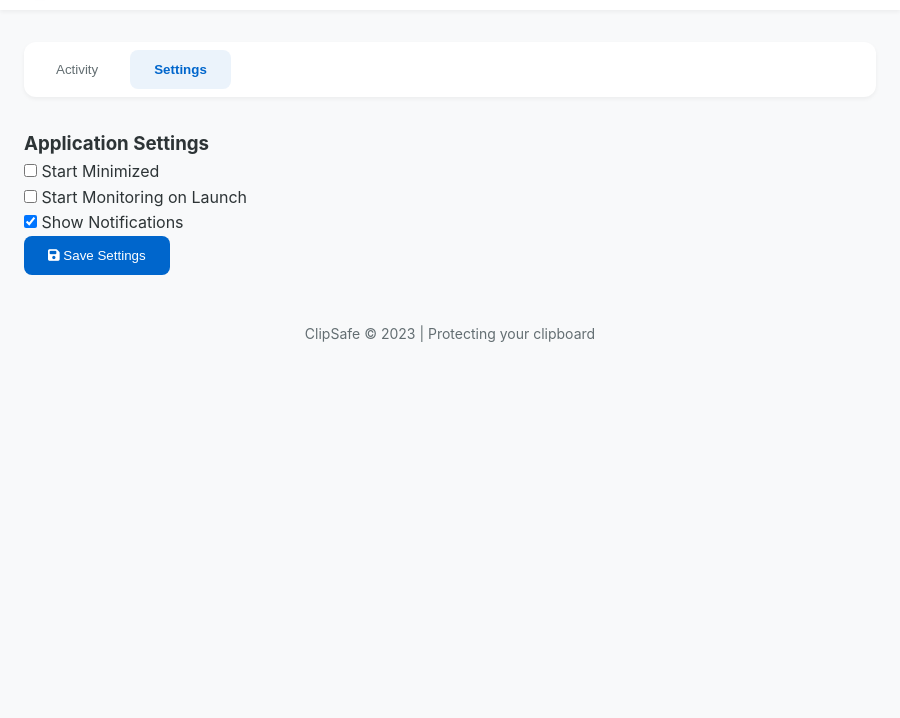
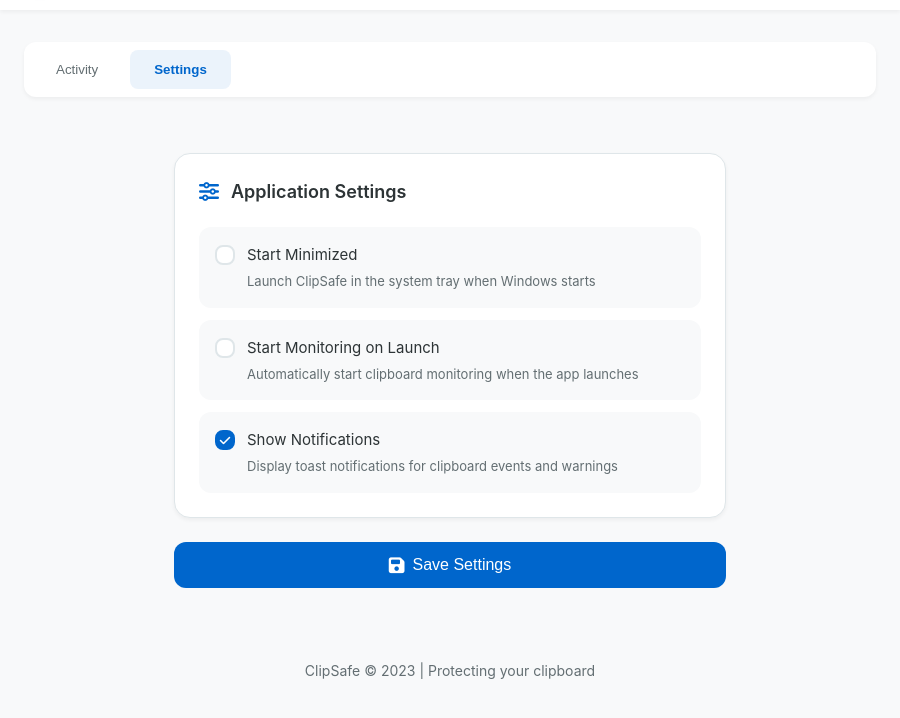
Before and after one commit to swymbnsl/ClipSafe, an Electron app: page index.html in a window 900 px wide. Both pictures are taken after a click on the button "Settings". Shown: the part 60-778 px from the top of the page. Drawn offline with Linux system fonts and the light colour scheme.

Commit message:
Settings tab update

```diff
--- a/index.html
+++ b/index.html
@@ -47,24 +47,35 @@
           <div id="settings" class="tab-pane">
             <div class="settings-container">
               <div class="setting-group">
-                <h3>Application Settings</h3>
+                <h3><i class="fas fa-sliders"></i> Application Settings</h3>
                 <div class="setting-item">
                   <label>
                     <input type="checkbox" id="start-minimized" />
-                    Start Minimized
+                    <span>Start Minimized</span>
                   </label>
+                  <div class="description">
+                    Launch ClipSafe in the system tray when Windows starts
+                  </div>
                 </div>
                 <div class="setting-item">
                   <label>
                     <input type="checkbox" id="start-monitoring" />
-                    Start Monitoring on Launch
+                    <span>Start Monitoring on Launch</span>
                   </label>
+                  <div class="description">
+                    Automatically start clipboard monitoring when the app
+                    launches
+                  </div>
                 </div>
                 <div class="setting-item">
                   <label>
                     <input type="checkbox" id="show-notifications" checked />
-                    Show Notifications
+                    <span>Show Notifications</span>
                   </label>
+                  <div class="description">
+                    Display toast notifications for clipboard events and
+                    warnings
+                  </div>
                 </div>
               </div>
 
--- a/styles.css
+++ b/styles.css
@@ -370,6 +370,139 @@
   word-break: break-all;
 }
 
+/* Settings Tab */
+.settings-container {
+  max-width: 600px;
+  margin: 0 auto;
+  padding: 24px;
+}
+
+.setting-group {
+  background: var(--card-bg);
+  border-radius: var(--radius-lg);
+  padding: 24px;
+  margin-bottom: 24px;
+  border: 1px solid var(--border-color);
+  box-shadow: var(--shadow-sm);
+}
+
+.setting-group h3 {
+  color: var(--text-color);
+  font-size: 18px;
+  font-weight: 600;
+  margin-bottom: 20px;
+  display: flex;
+  align-items: center;
+  gap: 12px;
+}
+
+.setting-group h3 i {
+  color: var(--primary-color);
+  font-size: 20px;
+}
+
+.setting-item {
+  padding: 16px;
+  border-radius: var(--radius-md);
+  background: var(--bg-color);
+  margin-bottom: 12px;
+  transition: all 0.2s ease;
+}
+
+.setting-item:last-child {
+  margin-bottom: 0;
+}
+
+.setting-item:hover {
+  background: var(--border-color);
+}
+
+.setting-item label {
+  display: flex;
+  align-items: center;
+  gap: 12px;
+  cursor: pointer;
+  user-select: none;
+}
+
+.setting-item input[type="checkbox"] {
+  appearance: none;
+  -webkit-appearance: none;
+  width: 20px;
+  height: 20px;
+  border: 2px solid var(--border-color);
+  border-radius: var(--radius-sm);
+  background: var(--card-bg);
+  cursor: pointer;
+  position: relative;
+  transition: all 0.2s ease;
+}
+
+.setting-item input[type="checkbox"]:checked {
+  background: var(--primary-color);
+  border-color: var(--primary-color);
+}
+
+.setting-item input[type="checkbox"]:checked::after {
+  content: "\f00c";
+  font-family: "Font Awesome 6 Free";
+  font-weight: 900;
+  position: absolute;
+  top: 50%;
+  left: 50%;
+  transform: translate(-50%, -50%);
+  color: white;
+  font-size: 12px;
+}
+
+.setting-item input[type="checkbox"]:hover {
+  border-color: var(--primary-color);
+}
+
+.setting-item span {
+  font-size: 15px;
+  color: var(--text-color);
+}
+
+.setting-item .description {
+  margin-left: 32px;
+  margin-top: 4px;
+  font-size: 13px;
+  color: var(--text-light);
+}
+
+/* Save Settings Button */
+#save-settings {
+  width: 100%;
+  padding: 14px;
+  font-size: 16px;
+  font-weight: 500;
+  display: flex;
+  align-items: center;
+  justify-content: center;
+  gap: 8px;
+  background: var(--primary-color);
+  color: white;
+  border: none;
+  border-radius: var(--radius-md);
+  cursor: pointer;
+  transition: all 0.2s ease;
+  margin-top: 24px;
+}
+
+#save-settings:hover {
+  background: var(--primary-hover);
+  transform: translateY(-1px);
+}
+
+#save-settings:active {
+  transform: translateY(0);
+}
+
+#save-settings i {
+  font-size: 18px;
+}
+
 /* Settings Form */
 .settings-form {
   background-color: var(--card-bg);
```
Also changed, not shown: assets/screenshot.png (added).
